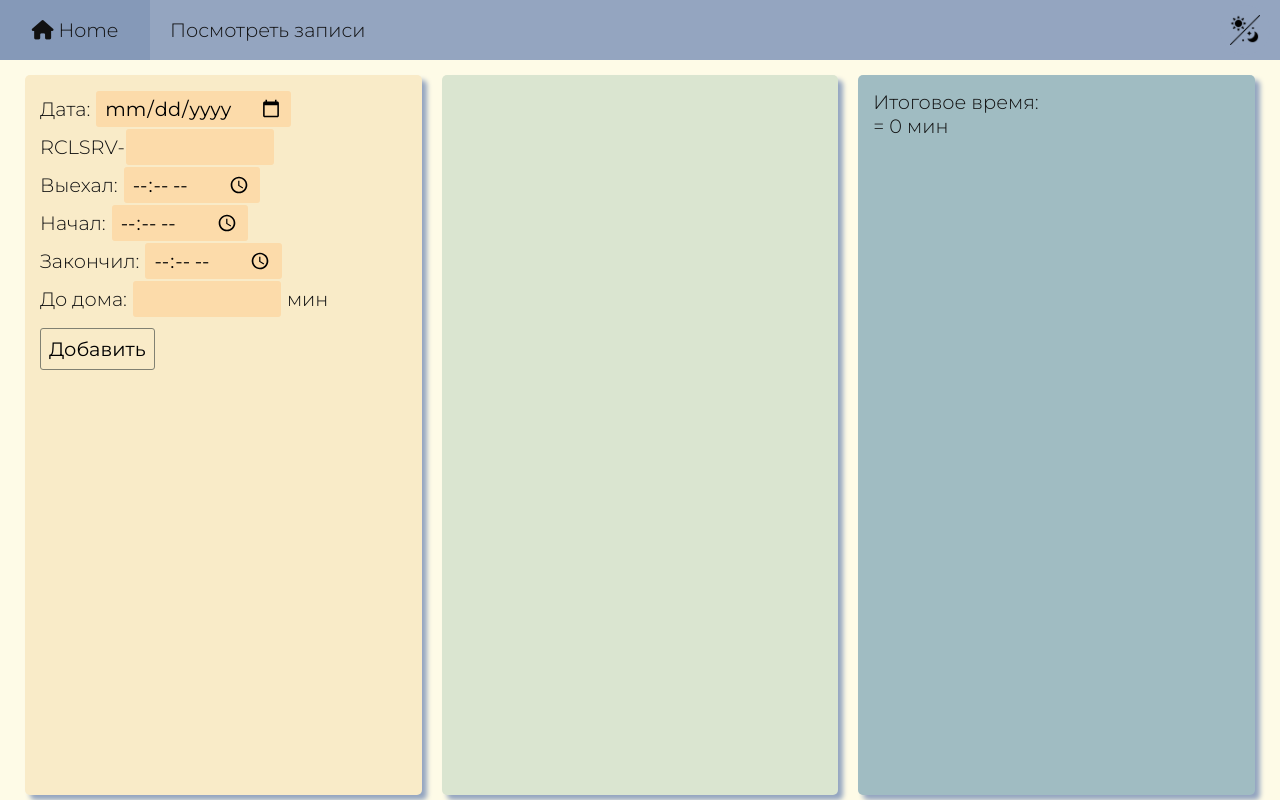
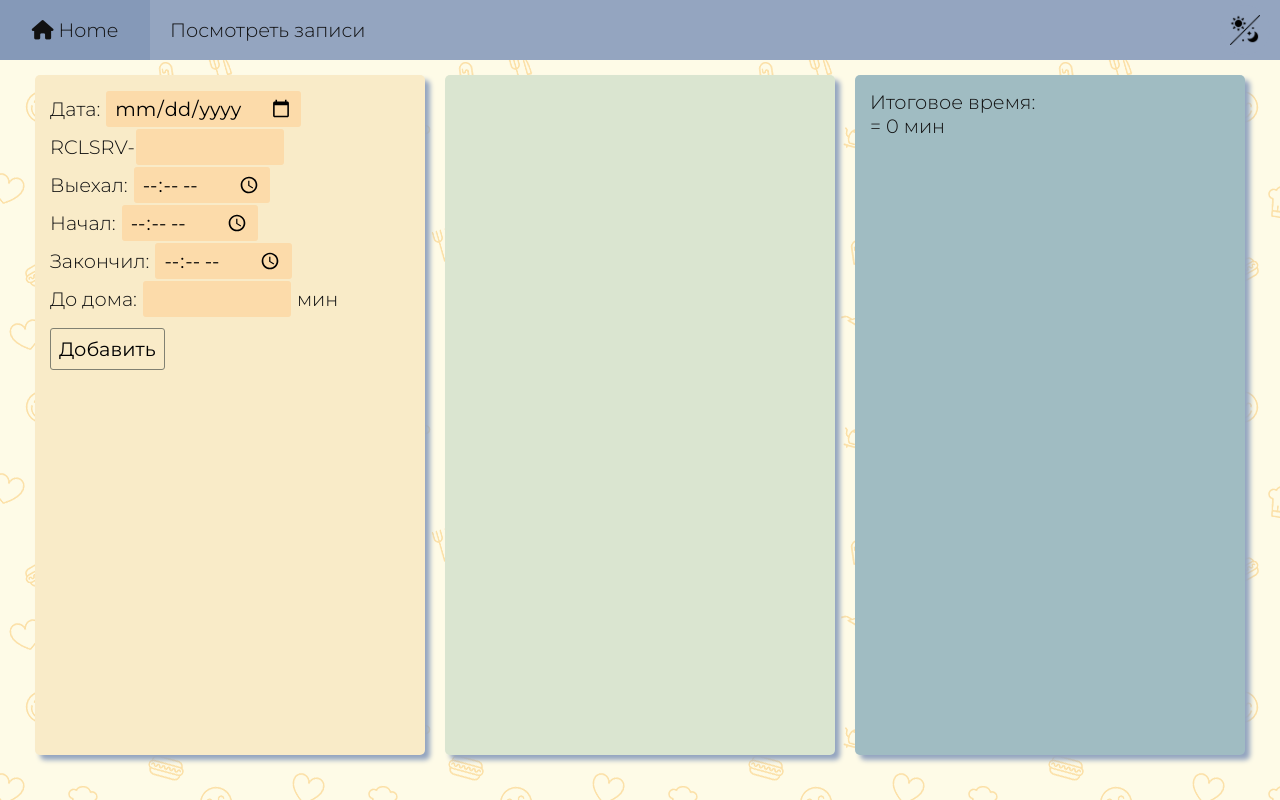
Before and after one commit to Fainora/Overtime_db, a PHP site: page / in a window 1280 px wide. Run offline with PHP 8.4, Linux system fonts and the light colour scheme; data that the repository does not hold is empty; some libraries are stand-ins or nearby versions.

Commit message:
fix theme

```diff
--- a/config.php
+++ /dev/null
@@ -1,6 +0,0 @@
-<?php
-$host = "localhost";
-$user = "root";
-$pass = "";
-$db = "overtime";
-?>
--- a/connect.php
+++ /dev/null
@@ -1,38 +0,0 @@
-<?php
-include_once 'config.php';
-
-$conn = new mysqli($host, $user, $pass);
-if ($conn->connect_error) {
-   die("Ошибка подключения: " . $conn->connect_error);
-}
-
-$sql_db = "CREATE DATABASE IF NOT EXISTS $db";
-$db_create = $conn->query($sql_db);
-/*
-if ($db_create === TRUE) {
-   echo "База данных создана успешно";
-} else {
-   echo "Ошибка создания базы данных: " . $conn->error;
-}
-*/
-$conn->select_db($db);
-$table = date("M");
-$sql_table = "CREATE TABLE IF NOT EXISTS $table (
-    id INT(6) UNSIGNED AUTO_INCREMENT PRIMARY KEY,
-    the_date DATE NOT NULL,
-    rclsrv VARCHAR(255) NOT NULL,
-    set_out TIME NOT NULL,
-    start_at TIME NOT NULL,
-    end_at TIME NOT NULL,
-    home INT(6),
-    final_time INT(10) NOT NULL
-    )";
-$table_create = $conn->query($sql_table);
-/*
-if ($table_create === TRUE) {
-    echo "Таблица создана";
-} else {
-    echo "Ошибка создания таблицы: " . $conn->error;
-}
-*/
-?>
--- /dev/null
+++ b/db/config.php
@@ -0,0 +1,6 @@
+<?php
+$host = "localhost";
+$user = "root";
+$pass = "";
+$db = "overtime";
+?>
--- /dev/null
+++ b/db/connect.php
@@ -0,0 +1,38 @@
+<?php
+include_once 'config.php';
+
+$conn = new mysqli($host, $user, $pass);
+if ($conn->connect_error) {
+   die("Ошибка подключения: " . $conn->connect_error);
+}
+
+$sql_db = "CREATE DATABASE IF NOT EXISTS $db";
+$db_create = $conn->query($sql_db);
+/*
+if ($db_create === TRUE) {
+   echo "База данных создана успешно";
+} else {
+   echo "Ошибка создания базы данных: " . $conn->error;
+}
+*/
+$conn->select_db($db);
+$table = date("M");
+$sql_table = "CREATE TABLE IF NOT EXISTS $table (
+    id INT(6) UNSIGNED AUTO_INCREMENT PRIMARY KEY,
+    the_date DATE NOT NULL,
+    rclsrv VARCHAR(255) NOT NULL,
+    set_out TIME NOT NULL,
+    start_at TIME NOT NULL,
+    end_at TIME NOT NULL,
+    home INT(6),
+    final_time INT(10) NOT NULL
+    )";
+$table_create = $conn->query($sql_table);
+/*
+if ($table_create === TRUE) {
+    echo "Таблица создана";
+} else {
+    echo "Ошибка создания таблицы: " . $conn->error;
+}
+*/
+?>
--- a/index.php
+++ b/index.php
@@ -1,6 +1,6 @@
 <?php
     session_start();
-    include_once 'connect.php';
+    include_once 'db/connect.php';
 
     if(!isset($_SESSION["theme"])) {
         $_SESSION["theme"] = "light";
@@ -17,44 +17,39 @@
     <script src="https://kit.fontawesome.com/63dc98c7d4.js" crossorigin="anonymous"></script>
 </head>
 <nav>
-    <div class="home">
+    <div class="menu home">
         <a href="index.php">
             <i class="fa-solid fa-house"></i> Home
         </a>
     </div>
-    <div class="view">
+    <div class="menu view">
         <a href="/">Посмотреть записи</a>
     </div>
-    <div class="theme-button" id="theme-button">
-        <img src="day-and-night.png">
+    <div class="menu theme-button" id="theme-button">
+        <img src="image/day-and-night.png">
     </div>
 </nav>
 <body>
     <div class="wrapper">
-        <div class="overtime" id="form">
+        <div class="block overtime" id="form">
             <div action="#" method="POST">
-                Дата: <input type="date" name ="the_date" id="the_date" min="2022-01-01" /></br>
-                RCLSRV-<input type="text" name ="rclsrv" id="rclsrv" /></br>
-                Выехал: <input type="time" name ="set_out" id="set_out" /></br>
-                Начал: <input type="time" name ="start_at" id="start_at" /></br>
-                Закончил: <input type="time" name ="end_at" id="end_at" /></br>
+                Дата: <input type="date" name ="the_date" id="the_date" min="2022-01-01"></br>
+                RCLSRV-<input type="text" name ="rclsrv" id="rclsrv"></br>
+                Выехал: <input type="time" name ="set_out" id="set_out"></br>
+                Начал: <input type="time" name ="start_at" id="start_at"></br>
+                Закончил: <input type="time" name ="end_at" id="end_at"></br>
                 До дома: <input type="number" name="home" id="home" min="0" /> мин</br>
                 <button type="submit" id="submit">Добавить</button>
             </div>
         </div>
 
-        <div class="full" id="form">
-            <!--
-            <div action="#" method="POST">
-                <button type="submit" id="reload" class="reload">&#x21bb;</button>
-            </div>
-            -->
+        <div class="block full" id="form">
             <div id="conclusion">
                 <?php include_once 'reload.php';?>
             </div>
         </div>
 
-        <div class="calculate" id="form">
+        <div class="block calculate" id="form">
             <div id="conclusion1"><?php include_once 'reload_calc.php';?></div>
         </div>
     </div>
--- a/reload.php
+++ b/reload.php
@@ -1,10 +1,9 @@
 <?php
-include_once 'connect.php';
+include_once 'db/connect.php';
 
 $query = "SELECT * FROM `$table` ORDER BY `the_date` ASC";
 if ($stmt = $conn->query($query)) {
     while ($row = $stmt->fetch_assoc()) {
-        //echo '<button type="submit" class="delete" id="del-'.$row["id"].'">x</button>';
         echo date("d.m.Y", strtotime($row['the_date'])) . "<br>";
         echo 'RCLSRV-' . $row['rclsrv'] . "<br>";
         echo 'Выехал: ' . date("H:i", strtotime($row['set_out'])) . "<br>";
--- a/reload_calc.php
+++ b/reload_calc.php
@@ -1,5 +1,5 @@
 <?php
-include_once 'connect.php';
+include_once 'db/connect.php';
 
 $query = "SELECT `final_time` FROM `$table` ORDER BY `the_date` ASC";
 
--- a/scripts/ajax.js
+++ b/scripts/ajax.js
@@ -7,7 +7,7 @@ $('#submit').on('click', function() {
     var home = $('#home').val();
 
     $.ajax({
-        url: "db.php",
+        url: "db/db.php",
         type: "POST",
         dataType: "html",
         data: {
--- a/style/dark.css
+++ b/style/dark.css
@@ -1,6 +1,6 @@
 html,
 body {
-    background: #121212;
+    background-color: #121212;
     color: #cfcfc7;
 }
 
--- a/style/main.css
+++ b/style/main.css
@@ -5,9 +5,9 @@ body {
     padding: 0;
     width: 100%;
     height: 100%;
-    font: 1.1em "Montserrat", sans-serif;
+    font: 300 1.1em "Montserrat", sans-serif;
     background-color: #FEFBE7;
-    font-weight: 300;
+    background-image: url("../image/background.png");
 }
 
 ::-webkit-scrollbar {
@@ -19,33 +19,40 @@ a {
     color: #111111;
 }
 
+input {
+    height: 20px;
+    margin: 1px;
+}
+
+/* Navbar */
+
 nav {
     height: 60px;
     background-color: #b1b1b1;
     display: flex;
-    align-items: center;
 }
 
-.home {
+.menu {
     height: 100%;
-    width: 150px;
+    cursor: pointer;
     display: flex;
     justify-content: center;
     align-items: center;
 }
 
+.home {
+    width: 150px;
+}
+
 .view {
-    height: 100%;
     padding: 0 20px;
-    display: flex;
-    align-items: center;
 }
 
 .theme-button {
     position: absolute;
     display: block;
+    top: 5px;
     right: 10px;
-    cursor: pointer;
     height: 50px;
     width: 50px;
     border-radius: 100%;
@@ -57,18 +64,18 @@ nav {
     padding: 10px;
 }
 
-input {
-    height: 20px;
-    margin: 1px;
+/* Navbar end*/
+
+.wrapper {
+    height: 85%;
+    margin: 10px;
+    padding: 5px;
+    display: flex;
+    justify-content: center;
 }
 
-.wrapper {
-    display: grid;
-    grid-template-columns: 1fr 1fr 1fr;
-    margin: 10px;
-    padding: 5px;
-    min-width: 750px;
-    height: 90%;
+.block {
+    width: 360px;
 }
 
 #form {
```
Also changed, not shown: db.php (deleted, +0 -37 lines), db/db.php (added, +37 -0 lines), image/background.png (added), image/day-and-night.png (renamed from day-and-night.png).
